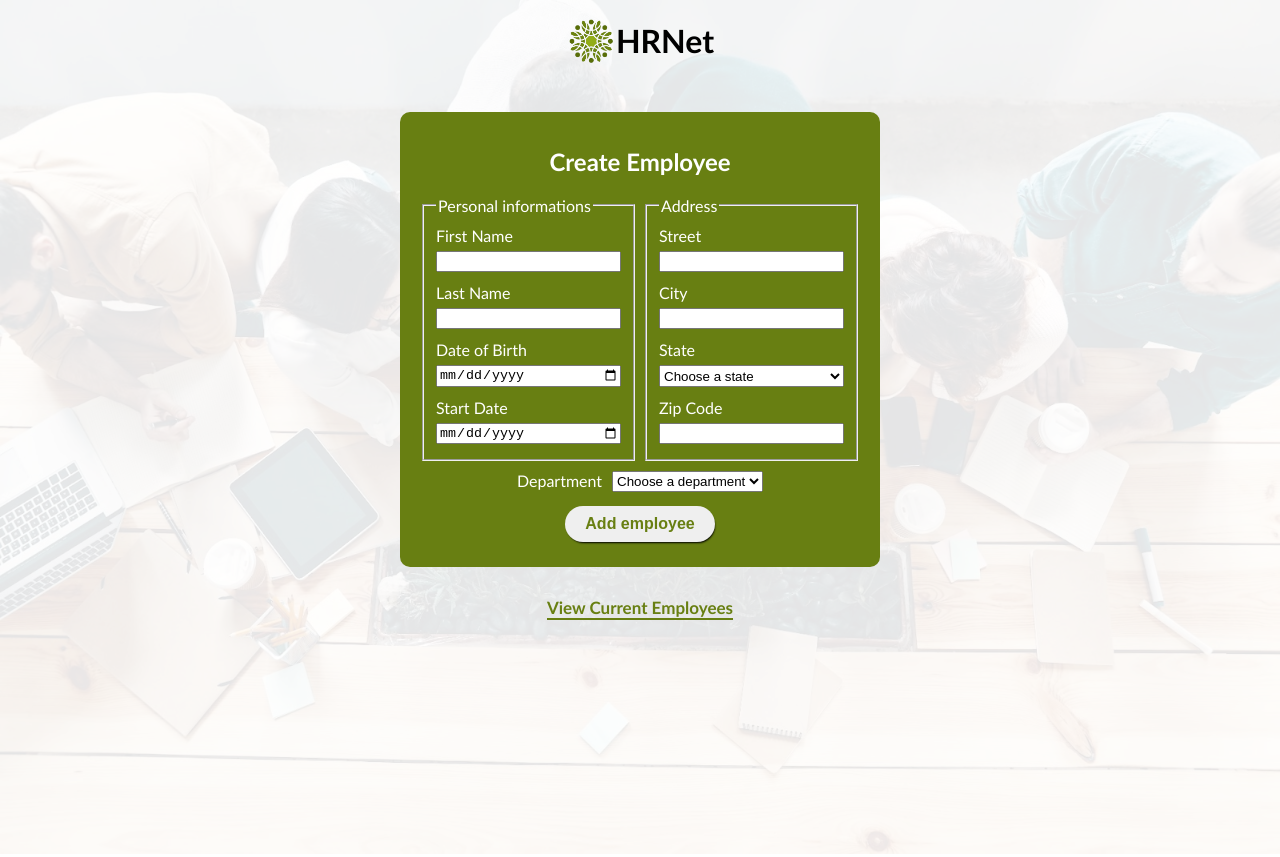
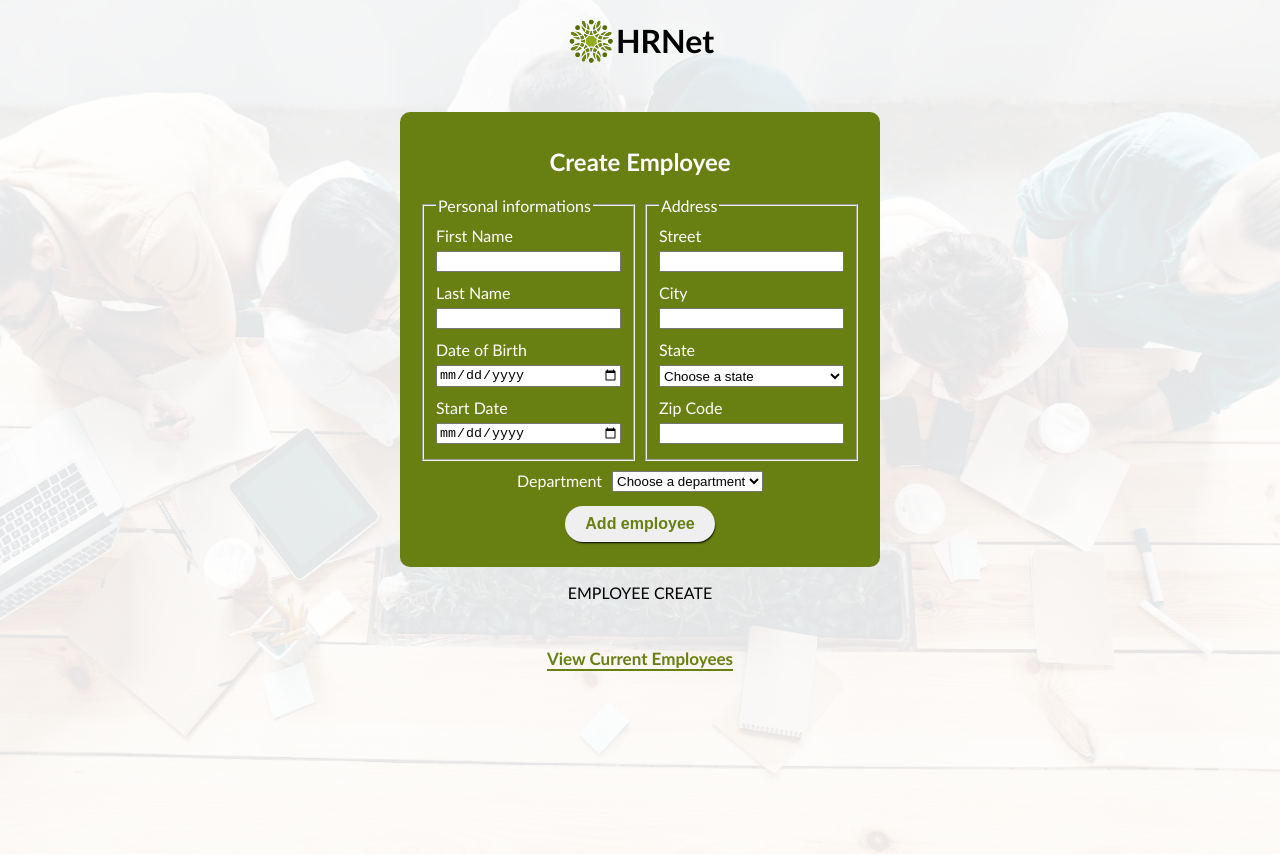
Before and after one commit to mohaali77/P14-JS-React, a React (Create React App) app in the folder hrnet/: page / in a window 1280 px wide. Built offline with nearby package versions, Linux system fonts and the light colour scheme.

Commit message:
Update CreateEmployee.jsx

```diff
--- a/hrnet/src/pages/CreateEmployee/CreateEmployee.jsx
+++ b/hrnet/src/pages/CreateEmployee/CreateEmployee.jsx
@@ -1,11 +1,14 @@
 import { Link } from "react-router-dom";
 import './style/CreateEmployee.css'
 import { Form } from "../../components/form/form";
+import { ModalDialog } from "../../components/modal-dialog/modal-dialog";
+
 
 export function CreateEmployee() {
     return <>
         <section className="container">
             <Form />
+            <ModalDialog />
             <Link to='/employee-list'>View Current Employees</Link>
         </section>
     </>
```
